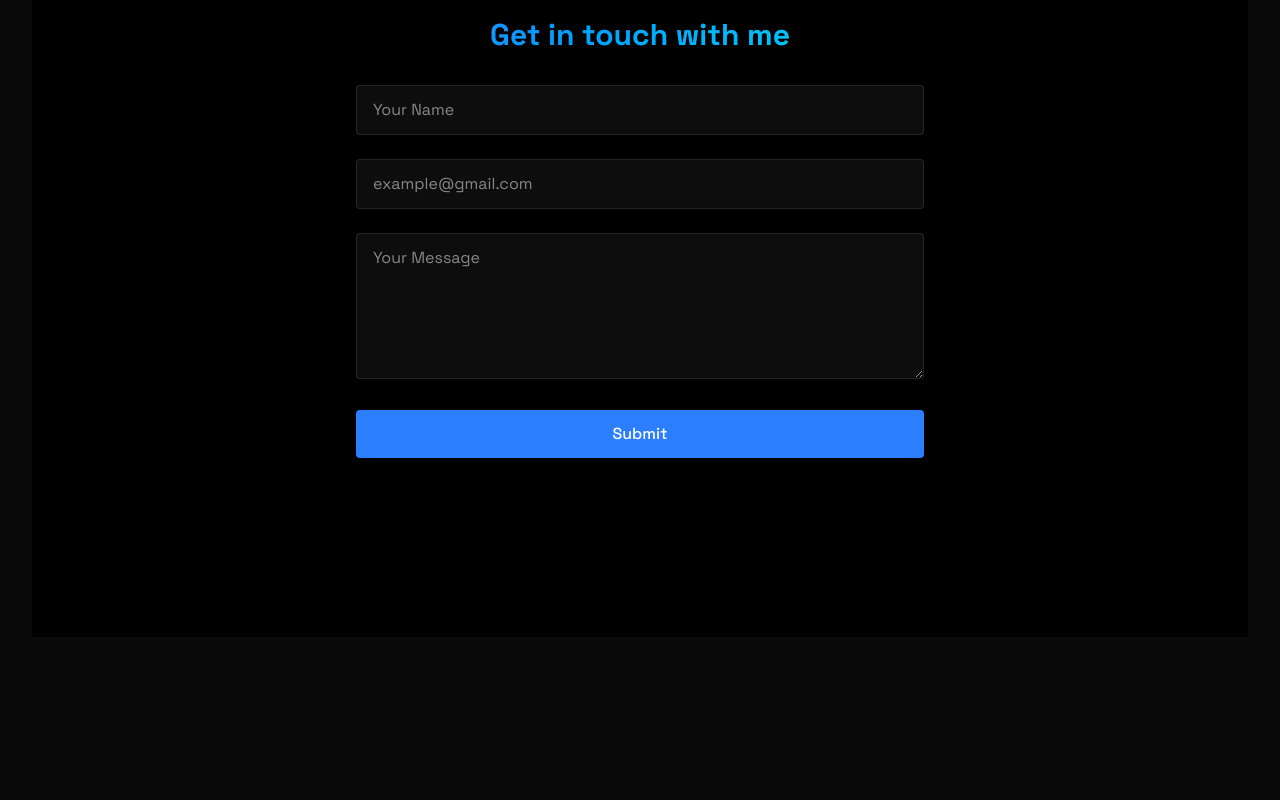
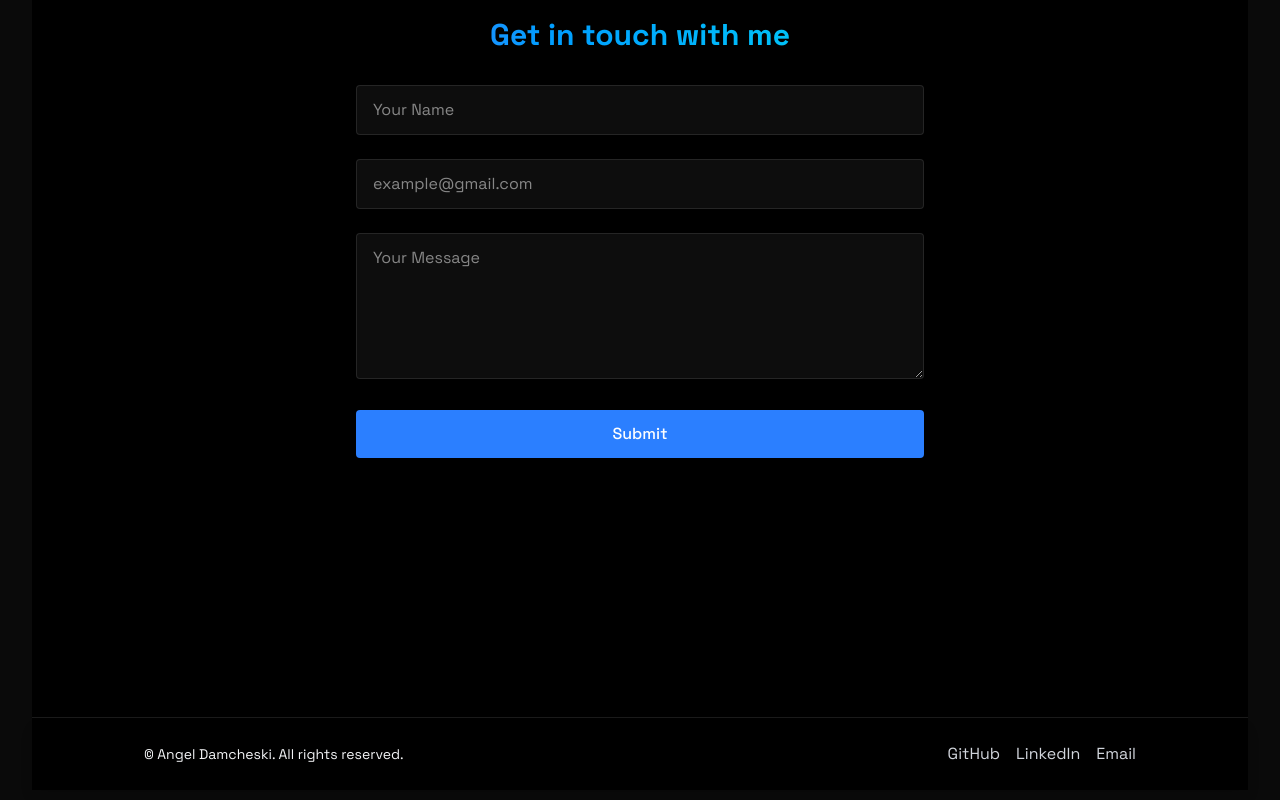
Before and after one commit to angeldamcheski/react-personal-portfolio, a React (Vite) app: page / in a window 1280 px wide. Shown: the part 2827-3627 px from the top of the page. Before the commit the page ends 3496 px from the top, so only its background shows below. Built offline with nearby package versions, Linux system fonts and the light colour scheme.

Commit message:
Added footer section

```diff
--- a/src/App.jsx
+++ b/src/App.jsx
@@ -6,6 +6,7 @@ import { Home } from "./components/sections/Home";
 import { About } from "./components/sections/About";
 import { Projects } from "./components/sections/Projects";
 import { Contact } from "./components/sections/Contact";
+import { Footer } from "./components/sections/Footer";
 import "./App.css";
 import "./index.css";
 function App() {
@@ -26,6 +27,7 @@ function App() {
         <About />
         <Projects />
         <Contact />
+        <Footer />
       </div>
     </div>
   );
--- /dev/null
+++ b/src/components/sections/Footer.jsx
@@ -0,0 +1,32 @@
+export const Footer = () => {
+  return (
+    <footer className="bg-[rgba(10,10,10, 0.8)] backdrop-blur-lg border-t border-white/10 shadow-lg mt-20">
+      <div className="max-w-5xl mx-auto px-4 py-6 flex flex-col md:flex-row items-center justify-between gap-4">
+        <p className="text-sm">
+          &copy; {new Date().getFullYear} Angel Damcheski. All rights reserved.
+        </p>
+        <div className="flex gap-4">
+          <a
+            href="https://github.com/angeldamcheski"
+            target="_blank"
+            className="text-gray-300 hover:text-white transition-colors"
+          >
+            GitHub
+          </a>
+          <a
+            href="https://www.linkedin.com/in/angeldamcheski/"
+            className="text-gray-300 hover:text-white transition-colors"
+          >
+            LinkedIn
+          </a>
+          <a
+            href="mailto:damcheskiangel911@gmail.com"
+            className="text-gray-300 hover:text-white transition-colors"
+          >
+            Email
+          </a>
+        </div>
+      </div>
+    </footer>
+  );
+};
```
